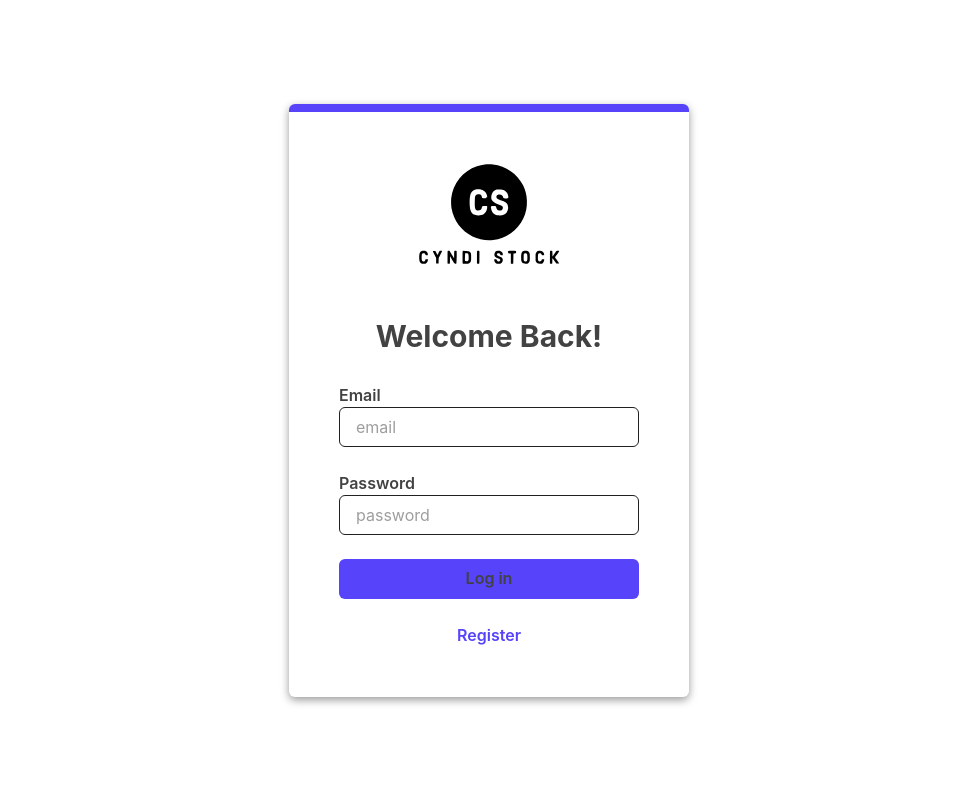
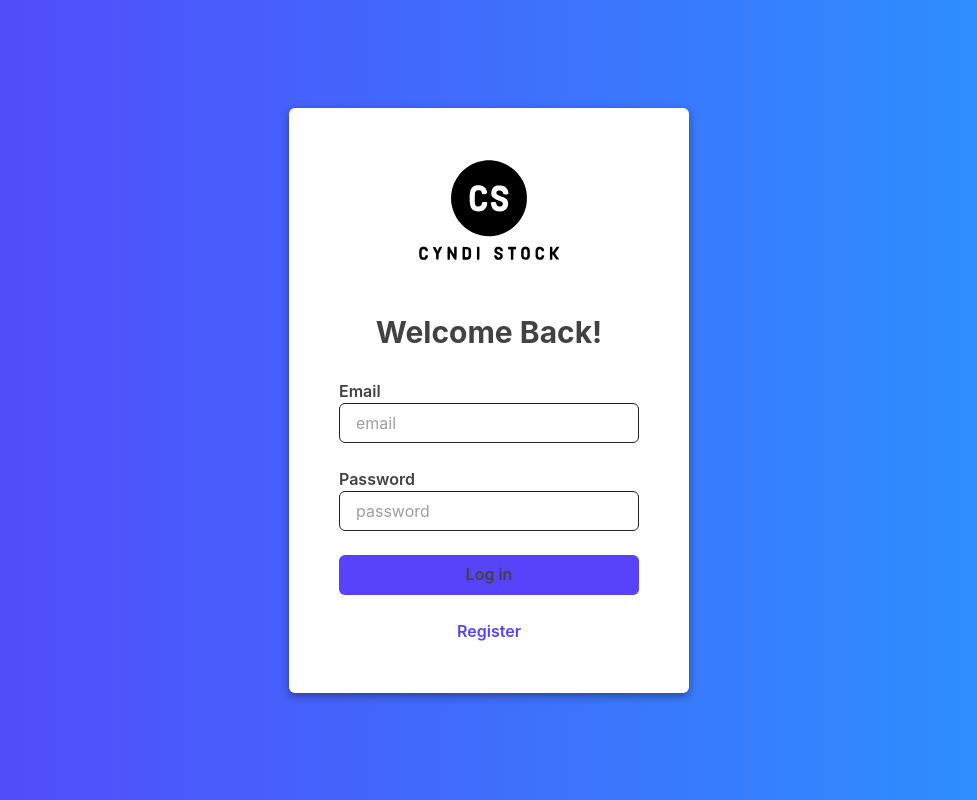
Before and after one commit to SpangleWeb/Cyndistock, a Next.js app: page /signin in a window 1280 px wide. Shown: the whole page, without its empty margins (151-1128 px from the left). Built offline with nearby package versions, Linux system fonts and the light colour scheme.

Commit message:
feat(authFormStyles): updated the form styles to resolve size bug (#5)

```diff
--- a/components/authForm.tsx
+++ b/components/authForm.tsx
@@ -9,30 +9,26 @@ const AuthForm: FC<{ mode: "signin" | "signup" }> = ({ mode }) => {
 
   return (
     <Flex
-      height="100vh"
       width="100vw"
-      // bgGradient="linear(to-l, #2998ff, #5643fa)"
+      bgGradient="linear(to-l, #2998ff, #5643fa)"
       color="white"
       justifyContent="center"
       alignItems="center"
+      minHeight="100vh"
     >
       <Flex
         justify="center"
         align="center"
-        // height="100px"
-        // borderBottom="1px solid white"
-        flexDirection="row"
+        marginTop="24px"
+        marginBottom="24px"
       >
-        {/* <NextImage src="/logo.svg" alt="site logo" width={120} height={60} /> */}
-      </Flex>
-      <Flex justify="center" align="center" height="calc(100vh - 100px)">
         <Box
           padding="50px"
           bg="white"
           borderRadius="6px"
           width="400px"
           maxWidth="calc(100vw - 48px)"
-          borderTop=" 8px solid #5643fa"
+          // borderTop=" 8px solid #5643fa"
           boxShadow="0px 3px 9px rgba(0, 0, 0, 0.4)"
         >
           <Flex
```
